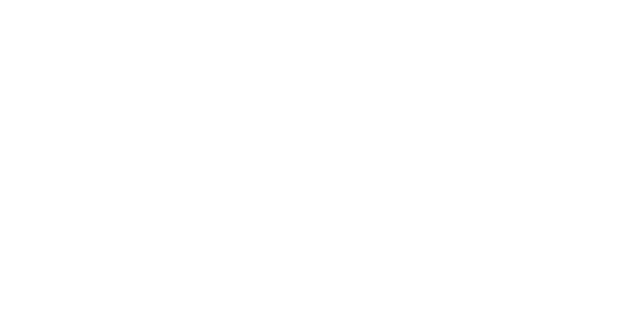
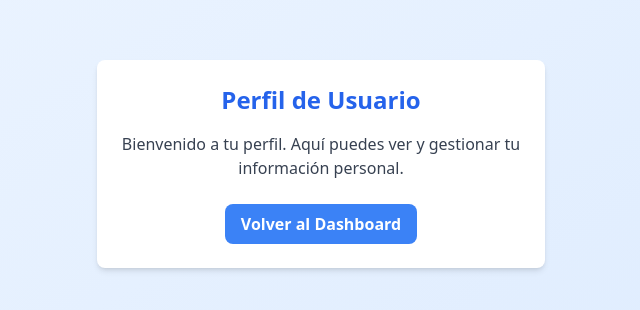
Before and after one commit to CS2031-DBP/proyecto-frontend-web-walletwise, a React (Vite) app: page /profile in a window 1280 px wide. Before the commit this address had no page. Shown: the part 236-546 px from the top of the page, without its empty margins (319-959 px from the left). Built offline with nearby package versions, Linux system fonts and the light colour scheme.

Commit message:
profile basico

```diff
--- a/src/App.tsx
+++ b/src/App.tsx
@@ -11,6 +11,7 @@
 import ManageTransactions from "./pages/ManageTransactions";
 import ManageItems from "./pages/ManageItems";
 import ManageReports from "./pages/ManageReports";
+import Profile from "./pages/Profile";
 
 function App() {
   return (
@@ -46,6 +47,8 @@
 
         <Route path="/manage-reports" element={<ManageReports />} />
 
+        <Route path="/profile" element={<Profile />} />
+
 
       </Routes>
     </BrowserRouter>
--- a/src/pages/Profile.tsx
+++ b/src/pages/Profile.tsx
@@ -1,8 +1,25 @@
+import React from "react";
+import { useNavigate } from "react-router-dom";
+import Button from "../components/Button";
+
 function Profile() {
-    return (
-      <>
-        <h1>welcome to your profile</h1>
-      </>
-    );
-  }
-  export default Profile;
+  const navigate = useNavigate();
+
+  return (
+    <div className="min-h-screen bg-gradient-to-br from-blue-50 to-blue-100 flex items-center justify-center">
+      <div className="bg-white p-6 rounded-lg shadow-md w-full max-w-md text-center">
+        <h1 className="text-2xl font-bold text-blue-600 mb-4">Perfil de Usuario</h1>
+        <p className="text-gray-700 mb-6">
+          Bienvenido a tu perfil. Aquí puedes ver y gestionar tu información personal.
+        </p>
+        <Button
+          label="Volver al Dashboard"
+          onClick={() => navigate("/dashboard")}
+          type="primary"
+        />
+      </div>
+    </div>
+  );
+}
+
+export default Profile;
```
